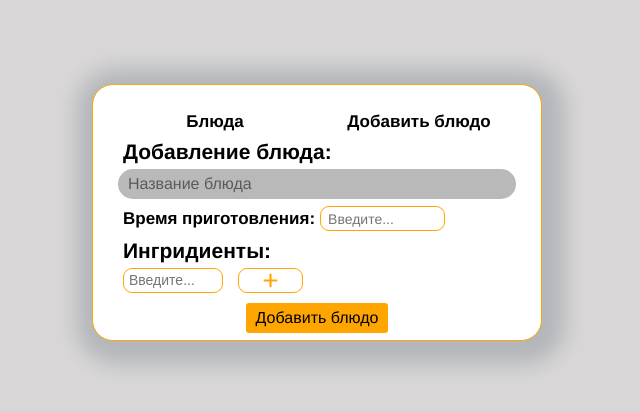
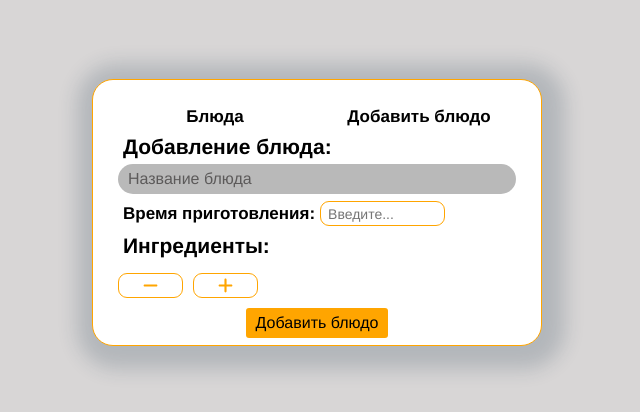
Before and after one commit to ZenLone/culinary-website, a Vue app in the folder frontend/: page / in a window 1280 px wide. Shown: the part 188-600 px from the top of the page, without its empty margins (323-963 px from the left). Built offline with nearby package versions, Linux system fonts and the light colour scheme.

Commit message:
add post data in backend2

```diff
--- a/frontend/package.json
+++ b/frontend/package.json
@@ -9,6 +9,7 @@
     "preview": "vite preview"
   },
   "dependencies": {
+    "axios": "^1.8.4",
     "vue": "^3.5.13"
   },
   "devDependencies": {
--- a/frontend/src/App.vue
+++ b/frontend/src/App.vue
@@ -1,6 +1,7 @@
 <script>
 import Header from './components/Header.vue'
 import { ref } from 'vue';
+import axios from 'axios';
 export default{
   name:'App',
   components:{
@@ -9,9 +10,44 @@ export default{
   setup(){
 
     //data
-
+    const ingredients = ref([]);
+    const dish_name = ref('');
+    const dish_time = ref('Не указано');
     //methods
-
+    const addIngredientInput = () => {
+      ingredients.value.push('');
+    };
+    const getFormData = async () => {
+      const hasIngredients = ingredients.value.some((ingredient) => ingredient.trim() != '');
+      if(!hasIngredients){
+        console.log('Добавленные ингредиенты, не были заполненны!');
+      }
+      else if(!dish_name.value){
+        console.log('Блюдо не названо!');
+      }
+      else{
+        const filteredIngredients = ingredients.value.filter((ingredient) => ingredient.trim() !== '');
+        // console.log('Название блюда:', dish_name.value);
+        // console.log("Время приготовления:", dish_time.value);
+        // console.log('Ингредиенты:', filteredIngredients);
+        const data = {
+          name:dish_name.value,
+          ingredients:filteredIngredients,
+          time:dish_time.value
+        }
+        console.log(data);
+        try{
+          const response = await axios.post('http://127.0.0.1:8000/api/data', data);
+          console.log('Данные успешно отправлены:', response.data);
+        }
+        catch(error){
+          console.error('Ошибка при отправке данных:', error.message);
+        }
+      }
+    };
+    const removeIngredient = (index) => {
+      ingredients.value.pop(); // Удаляем элемент из массива по индексу
+    };
     //computed
 
     //watch
@@ -19,8 +55,13 @@ export default{
     //Хуки
 
     return {
-      dish_name: ref('')
-    }
+  dish_name,
+  ingredients,
+  addIngredientInput,
+  getFormData,
+  removeIngredient,
+  dish_time
+  };
   }
 }
 </script>
@@ -37,17 +78,20 @@ export default{
 
     <div class="time-container">
       <h2>Время приготовления:</h2>
-      <input type="text" placeholder="Введите...">
+      <input type="text" @input="dish_time = $event.target.value" placeholder="Введите...">
     </div>
 
-    <h2 class="h2-additions">Ингридиенты:</h2>
+    <h2 class="h2-additions">Ингредиенты:</h2>
+    <div  class="additions-input-container">
+      <input v-for="(ingredient, index) in ingredients" :key="index" class="addition_input" v-model="ingredients[index] "  type="text" placeholder="Введите..."></input>
+    </div>
     <div class="additions-btns-container">
-      <input class="addition_input" type="text" placeholder="Введите..."></input>
-      <button class="addition_button" type="button"><svg xmlns="http://www.w3.org/2000/svg" viewBox="0 0 448 512"><path d="M256 80c0-17.7-14.3-32-32-32s-32 14.3-32 32V224H48c-17.7 0-32 14.3-32 32s14.3 32 32 32H192V432c0 17.7 14.3 32 32 32s32-14.3 32-32V288H400c17.7 0 32-14.3 32-32s-14.3-32-32-32H256V80z"/></svg></button>
-    </div>
-
+    <button class="addition_button" type="button" @click="removeIngredient(index)">
+      <svg xmlns="http://www.w3.org/2000/svg" viewBox="0 0 448 512"><path d="M432 256c0 17.7-14.3 32-32 32L48 288c-17.7 0-32-14.3-32-32s14.3-32 32-32l352 0c17.7 0 32 14.3 32 32z"/></svg></button>
+    <button class="addition_button" @click="addIngredientInput" type="button"><svg xmlns="http://www.w3.org/2000/svg" viewBox="0 0 448 512"><path d="M256 80c0-17.7-14.3-32-32-32s-32 14.3-32 32V224H48c-17.7 0-32 14.3-32 32s14.3 32 32 32H192V432c0 17.7 14.3 32 32 32s32-14.3 32-32V288H400c17.7 0 32-14.3 32-32s-14.3-32-32-32H256V80z"/></svg></button>
+  </div>
     <div class="btn-container">
-      <button class="add-btn">Добавить блюдо</button>
+      <button class="add-btn" @click="getFormData">Добавить блюдо</button>
     </div>
 
   </div>
@@ -126,7 +170,7 @@ export default{
   font-size: 14px;
   border:1px solid orange;
   border-radius: 9px;
-  width:100px;
+  width:115px;
 
   height:25px;
   padding:0 5px;
@@ -165,10 +209,18 @@ export default{
     }
   }
 }
-.additions-btns-container{
+.additions-input-container{
   padding:0 5px;
   gap:15px;
   display: flex;
+  flex-wrap: wrap;
+  justify-content: left;
+}
+
+.additions-btns-container{
+  display: flex;
+  column-gap: 10px;
+  margin-top: 10px;
 }
 .add-btn{
   padding:5px 10px;
```
Also changed, not shown: 1 other file (tests, documents, lock files or other folders).
